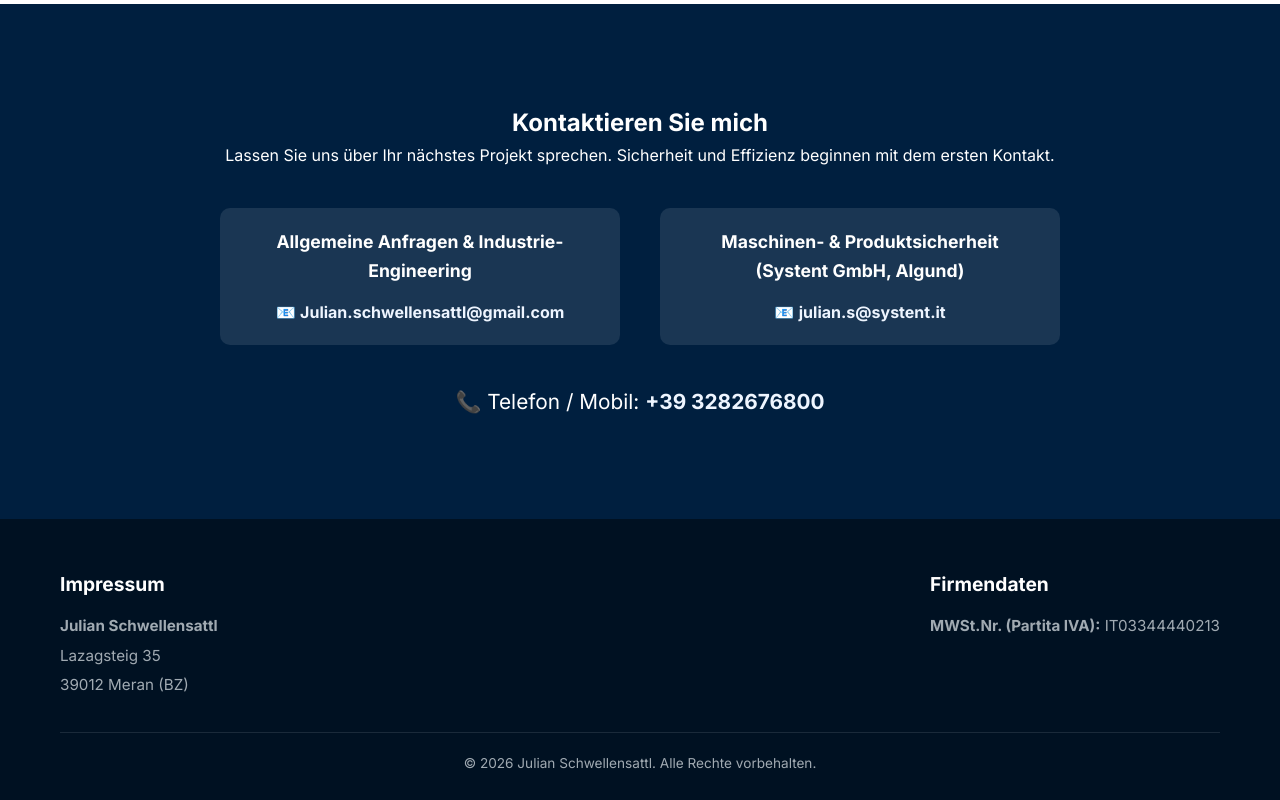
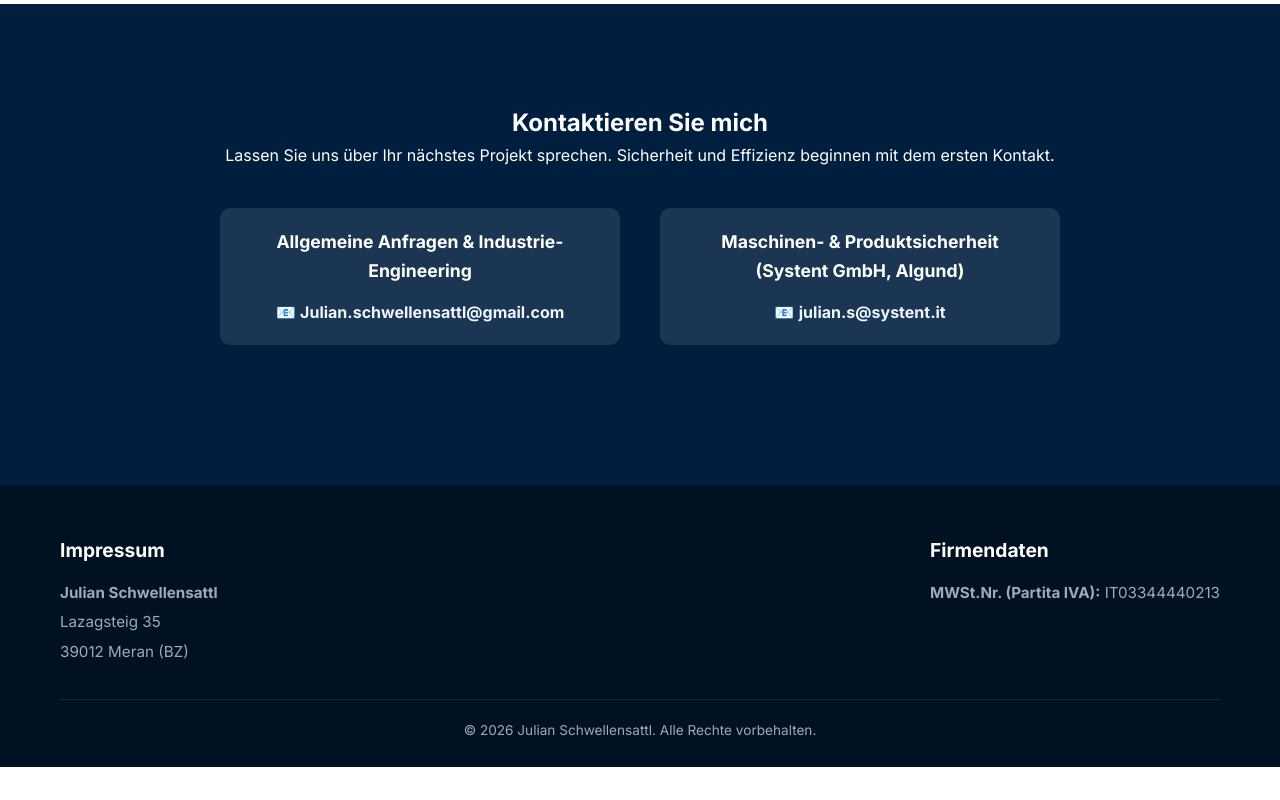
Before and after one commit to julianschwellensattl/julianschwellensattl.github.io, a plain HTML site: page index.html in a window 1280 px wide. Shown: the part 2368-3168 px from the top of the page. After the commit the page ends 3135 px from the top, so only its background shows below. Drawn offline with Linux system fonts and the light colour scheme.

Commit message:
Update index.html

```diff
--- a/index.html
+++ b/index.html
@@ -28,7 +28,6 @@
       "image": "https://julianschwellensattl.github.io/images/julian-schwellensattl-ingenieur-maschinensicherheit-meran.jpg",
       "@id": "https://julianschwellensattl.github.io/",
       "url": "https://julianschwellensattl.github.io/",
-      "telephone": "+393282676800",
       "address": {
         "@type": "PostalAddress",
         "streetAddress": "Lazagsteig 35",
@@ -186,8 +185,6 @@
                     <p>📧 <a href="mailto:julian.s@systent.it" class="contact-link">julian.s@systent.it</a></p>
                 </div>
             </div>
-            <div class="contact-phone">
-                <p>📞 Telefon / Mobil: <a href="tel:+393282676800" class="contact-link">+39 3282676800</a></p>
             </div>
         </div>
     </section>
```
